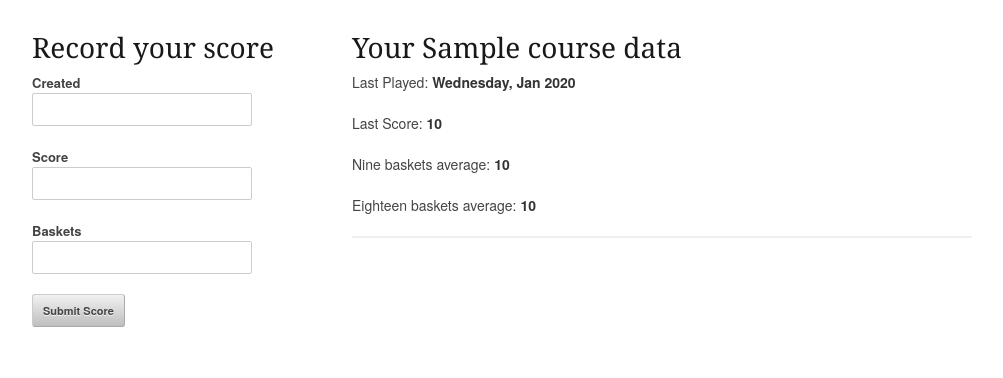
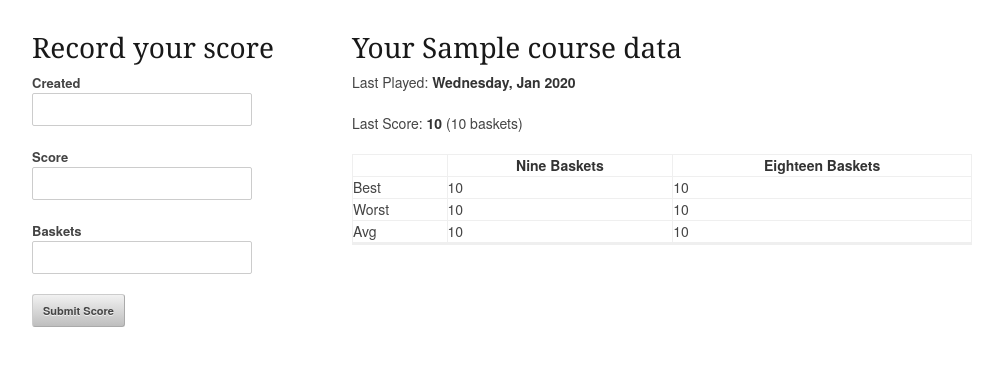
Before and after one commit to cronneloctopus/disc_golf, a Flask app: template disc_golf/templates/course_detail.html in a window 1280 px wide. Shown: the part 422-800 px from the top of the page, without its empty margins (138-1141 px from the left). Run offline with Flask 2, Linux system fonts and the light colour scheme; the template is opened without the code that fills it: most values are stand-ins (such as "Sample title", 1, 10 or a date in 2020); form fields are guessed from the names that the template uses; parts of the project's set-up code (start-up, migrations or seed data) failed here and were passed over; some libraries are stand-ins or nearby versions.

Commit message:
update data rendering in course detail template

```diff
--- a/disc_golf/templates/course_detail.html
+++ b/disc_golf/templates/course_detail.html
@@ -16,7 +16,7 @@
         var position       = new OpenLayers.LonLat(lon, lat).transform(fromProjection, toProjection);
 
         map = new OpenLayers.Map("map");
-        var mapnik         = new OpenLayers.Layer.OSM();
+        var mapnik = new OpenLayers.Layer.OSM();
         map.addLayer(mapnik);
 
         var markers = new OpenLayers.Layer.Markers( "Markers" );
@@ -77,14 +77,30 @@
       <h3>Your {{ course.name }} data</h3>
       {% if data.last_round %}
         <p>Last Played: <strong>{{ data.last_round.created.strftime('%A, %b %Y') }}</strong></p>
-        <p>Last Score: <strong>{{ data.last_round.score }}</strong><p>
+        <p>Last Score: <strong>{{ data.last_round.score }}</strong> ({{ data.last_round.baskets }} baskets)<p>
       {% endif %}
-      {% if data.nine_basket_avg %}
-        <p>Nine baskets average: <strong>{{ data.nine_basket_avg }}</strong></p>
-      {% endif %}
-      {% if data.eighteen_basket_avg %}
-        <p>Eighteen baskets average: <strong>{{ data.eighteen_basket_avg }}</strong></p>
-      {% endif %}
+
+
+      <table>
+        <th></th>
+        <th><strong>Nine Baskets</strong></th>
+        <th><strong>Eighteen Baskets</strong></th>
+        <tr>
+          <td>Best</td>
+          <td>{% if data.nine_score_list %}{{ data.nine_score_list[0] }}{% else %}No data{% endif %}</td>
+          <td>{% if  data.eighteen_score_list %}{{ data.eighteen_score_list[0] }}{% else %}No data{% endif %}</td>
+        </tr>
+        <tr>
+          <td>Worst</td>
+          <td>{% if data.nine_score_list %}{{ data.nine_score_list[-1] }}{% else %}No data{% endif %}</td>
+          <td>{% if  data.eighteen_score_list %}{{ data.eighteen_score_list[-1] }}{% else %}No data{% endif %}</td>
+        </tr>
+        <tr>
+          <td>Avg</td>
+          <td>{% if data.nine_basket_avg %}{{ data.nine_basket_avg }}{% else %}No data{% endif %}</td>
+          <td>{% if data.eighteen_basket_avg %}{{ data.eighteen_basket_avg }}{% else %}No data{% endif %}</td>
+        </tr>
+      </table>
 
     </div>
 
--- a/disc_golf/views.py
+++ b/disc_golf/views.py
@@ -135,29 +135,38 @@ def course_detail(slug):
             user=g.user,
             score=form.score.data,
             baskets=form.baskets.data,
+            course=course
         )
         if course_score.created:
             course_score.created = form.created.data
         course_score.save()
         flash('Thanks for submitting a score!')
+
     # get course data
     data = {'nine_sum': 0, 'eighteen_sum': 0}
     nine_count = 0
     eighteen_count = 0
-    all_scores = ScoreCard.objects.all().filter(
+    all_scores = ScoreCard.objects.all().filter(course=course).filter(
         user=g.user
     ).order_by('-created')
 
     if all_scores:
         # get data of last round
         data['last_round'] = all_scores[0]
+        nine_score_list = []
+        eighteen_score_list = []
         for card in all_scores:
             if card.baskets == 9 and card.score:
                 nine_count += 1
+                nine_score_list.append(card.score)
                 data['nine_sum'] += card.score
             elif card.baskets == 18 and card.score:
                 eighteen_count += 1
+                eighteen_score_list.append(card.score)
                 data['eighteen_sum'] += card.score
+        # sort scores
+        data['nine_score_list'] = sorted(nine_score_list)
+        data['eighteen_score_list'] = sorted(eighteen_score_list)
 
     if nine_count > 0:
         data['nine_basket_avg'] = data['nine_sum'] / nine_count
--- a/static/dg_style.css
+++ b/static/dg_style.css
@@ -49,3 +49,12 @@
 #created {
     position: relative; z-index: 100000;
 }
+
+
+/* tables */
+table {
+    width: 100%;
+}
+th, td {
+   border: 1px solid #efefef;
+}
```
